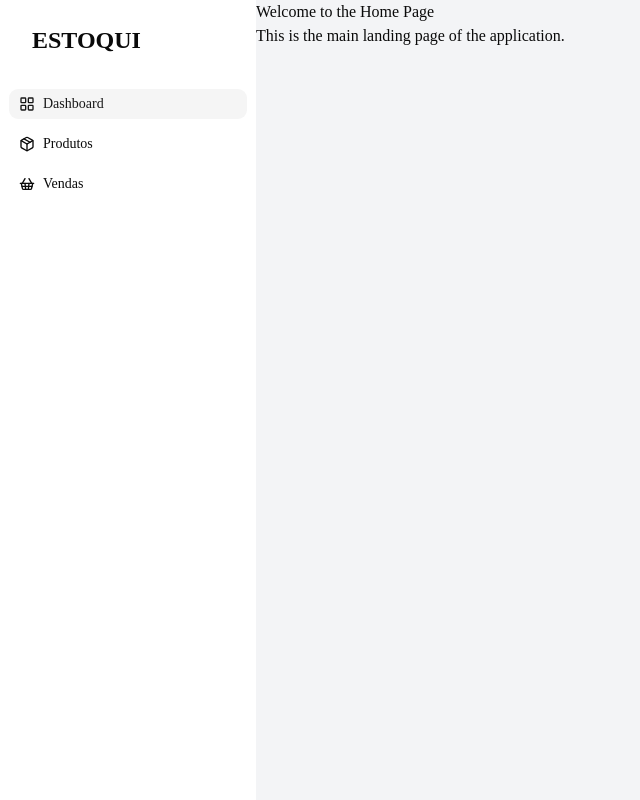
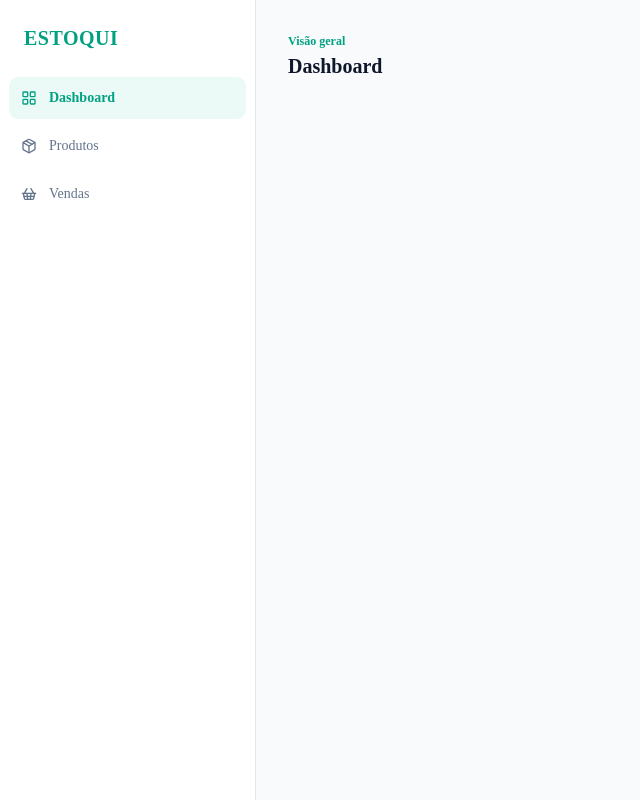
Before and after one commit to jessesiqueira-dev/Estoqui, a Next.js app: page / in a window 1280 px wide. Shown: the whole page, without its empty margins (0-640 px from the left). Built offline with nearby package versions, Linux system fonts and the light colour scheme.

Commit message:
style(ui): refresh Estoqui visual identity

```diff
--- a/app/_components/sidebar-button.tsx
+++ b/app/_components/sidebar-button.tsx
@@ -13,14 +13,18 @@ interface SidebarButtonProps {
 
 const SidebarButton = ({ href, children }: SidebarButtonProps) => {
   const pathname = usePathname();
+  const isActive =
+    pathname === href || (href !== "/" && pathname.startsWith(`${href}/`));
 
   return (
     <Button
-      variant={pathname === href ? "secondary" : "ghost"}
-      className="justify-start gap-2"
+      variant={isActive ? "secondary" : "ghost"}
+      className={`h-11 w-full justify-start gap-3 px-3 ${isActive ? "font-semibold" : "text-muted-foreground"}`}
       asChild
     >
-      <Link href={href}>{children}</Link>
+      <Link href={href} aria-current={isActive ? "page" : undefined}>
+        {children}
+      </Link>
     </Button>
   );
 };
--- a/app/_components/sidebar.tsx
+++ b/app/_components/sidebar.tsx
@@ -8,12 +8,12 @@ import SidebarButton from "./sidebar-button";
 
 const Sidebar = () => {
   return (
-    <div className="w-64 bg-white">
-      <div className="px-8 py-6">
-        <h1 className="text-2xl font-bold">ESTOQUI</h1>
+    <div className="min-h-screen w-64 shrink-0 border-r border-sidebar-border bg-sidebar text-sidebar-foreground">
+      <div className="px-6 py-6">
+        <h1 className="text-xl font-bold tracking-wide text-primary">ESTOQUI</h1>
       </div>
 
-      <nav className="flex flex-col gap-2 p-2">
+      <nav className="flex flex-col gap-1 px-2">
         <SidebarButton href="/">
           <LayoutGridIcon size={20} />
           Dashboard
--- a/app/_components/ui/data-table.tsx
+++ b/app/_components/ui/data-table.tsx
@@ -29,9 +29,9 @@ export function DataTable<TData extends RowData>({
   });
 
   return (
-    <div className="rounded-md border">
+    <div className="overflow-hidden rounded-lg border border-border bg-card">
       <Table>
-        <TableHeader>
+        <TableHeader className="bg-muted">
           {table.getHeaderGroups().map((headerGroup) => (
             <TableRow key={headerGroup.id}>
               {headerGroup.headers.map((header) => (
--- a/app/globals.css
+++ b/app/globals.css
@@ -9,7 +9,7 @@ body {
   @apply h-full;
 }
 body {
-  @apply bg-gray-100;
+  @apply bg-background;
 }
 
 @theme inline {
@@ -97,41 +97,41 @@ body {
 
 :root {
 
-  --background: oklch(1 0 0);
+  --background: #f8fafc;
 
-  --foreground: oklch(0.145 0 0);
+  --foreground: #0f172a;
 
   --card: oklch(1 0 0);
 
-  --card-foreground: oklch(0.145 0 0);
+  --card-foreground: #0f172a;
 
   --popover: oklch(1 0 0);
 
-  --popover-foreground: oklch(0.145 0 0);
+  --popover-foreground: #0f172a;
 
-  --primary: oklch(0.205 0 0);
+  --primary: #00a180;
 
-  --primary-foreground: oklch(0.985 0 0);
+  --primary-foreground: #ffffff;
 
-  --secondary: oklch(0.97 0 0);
+  --secondary: #ebfaf7;
 
-  --secondary-foreground: oklch(0.205 0 0);
+  --secondary-foreground: #00a180;
 
-  --muted: oklch(0.97 0 0);
+  --muted: #f1f5f9;
 
-  --muted-foreground: oklch(0.556 0 0);
+  --muted-foreground: #64748b;
 
-  --accent: oklch(0.97 0 0);
+  --accent: #ebfaf7;
 
-  --accent-foreground: oklch(0.205 0 0);
+  --accent-foreground: #00a180;
 
   --destructive: oklch(0.577 0.245 27.325);
 
-  --border: oklch(0.922 0 0);
+  --border: #e2e8f0;
 
-  --input: oklch(0.922 0 0);
+  --input: #e2e8f0;
 
-  --ring: oklch(0.708 0 0);
+  --ring: #00a180;
 
   --chart-1: oklch(0.87 0 0);
 
@@ -145,21 +145,21 @@ body {
 
   --radius: 0.625rem;
 
-  --sidebar: oklch(0.985 0 0);
+  --sidebar: #ffffff;
 
-  --sidebar-foreground: oklch(0.145 0 0);
+  --sidebar-foreground: #1e293b;
 
-  --sidebar-primary: oklch(0.205 0 0);
+  --sidebar-primary: #00a180;
 
-  --sidebar-primary-foreground: oklch(0.985 0 0);
+  --sidebar-primary-foreground: #ffffff;
 
-  --sidebar-accent: oklch(0.97 0 0);
+  --sidebar-accent: #ebfaf7;
 
-  --sidebar-accent-foreground: oklch(0.205 0 0);
+  --sidebar-accent-foreground: #00a180;
 
-  --sidebar-border: oklch(0.922 0 0);
+  --sidebar-border: #e2e8f0;
 
-  --sidebar-ring: oklch(0.708 0 0);
+  --sidebar-ring: #00a180;
 }
 
 .dark {
@@ -176,21 +176,21 @@ body {
 
   --popover-foreground: oklch(0.985 0 0);
 
-  --primary: oklch(0.922 0 0);
+  --primary: oklch(0.72 0.075 205);
 
-  --primary-foreground: oklch(0.205 0 0);
+  --primary-foreground: oklch(0.18 0.02 220);
 
-  --secondary: oklch(0.269 0 0);
+  --secondary: oklch(0.29 0.025 220);
 
-  --secondary-foreground: oklch(0.985 0 0);
+  --secondary-foreground: oklch(0.92 0.015 215);
 
-  --muted: oklch(0.269 0 0);
+  --muted: oklch(0.29 0.02 220);
 
-  --muted-foreground: oklch(0.708 0 0);
+  --muted-foreground: oklch(0.72 0.02 220);
 
-  --accent: oklch(0.269 0 0);
+  --accent: oklch(0.31 0.03 210);
 
-  --accent-foreground: oklch(0.985 0 0);
+  --accent-foreground: oklch(0.94 0.015 215);
 
   --destructive: oklch(0.704 0.191 22.216);
 
@@ -198,7 +198,7 @@ body {
 
   --input: oklch(1 0 0 / 15%);
 
-  --ring: oklch(0.556 0 0);
+  --ring: oklch(0.64 0.065 205);
 
   --chart-1: oklch(0.87 0 0);
 
@@ -210,21 +210,21 @@ body {
 
   --chart-5: oklch(0.269 0 0);
 
-  --sidebar: oklch(0.205 0 0);
+  --sidebar: oklch(0.21 0.02 220);
 
   --sidebar-foreground: oklch(0.985 0 0);
 
-  --sidebar-primary: oklch(0.488 0.243 264.376);
+  --sidebar-primary: oklch(0.72 0.075 205);
 
   --sidebar-primary-foreground: oklch(0.985 0 0);
 
-  --sidebar-accent: oklch(0.269 0 0);
+  --sidebar-accent: oklch(0.31 0.03 210);
 
-  --sidebar-accent-foreground: oklch(0.985 0 0);
+  --sidebar-accent-foreground: oklch(0.94 0.015 215);
 
   --sidebar-border: oklch(1 0 0 / 10%);
 
-  --sidebar-ring: oklch(0.556 0 0);
+  --sidebar-ring: oklch(0.64 0.065 205);
 }
 
 @layer base {
--- a/app/layout.tsx
+++ b/app/layout.tsx
@@ -3,8 +3,8 @@ import "./globals.css";
 import Sidebar from "./_components/sidebar";
 
 export const metadata: Metadata = {
-  title: "Create Next App",
-  description: "Generated by create next app",
+  title: "Estoqui",
+  description: "Gestão simples de produtos e estoque.",
 };
 
 export default function RootLayout({
@@ -13,7 +13,7 @@ export default function RootLayout({
   children: React.ReactNode;
 }>) {
   return (
-    <html lang="en">
+    <html lang="pt-BR">
       <body className="antialiased">
         <div className="flex h-full">
           <Sidebar />
--- a/app/page.tsx
+++ b/app/page.tsx
@@ -1,9 +1,11 @@
 const HomePage = () => {
   return (
-    <div>
-      <h1>Welcome to the Home Page</h1>
-      <p>This is the main landing page of the application.</p>
-    </div>
+    <main className="min-h-screen min-w-0 flex-1 bg-background px-8 py-7">
+      <div className="space-y-1">
+        <span className="text-xs font-semibold text-primary">Visão geral</span>
+        <h1 className="text-xl font-semibold">Dashboard</h1>
+      </div>
+    </main>
   );
 };
 export default HomePage;
--- a/app/produtos/_components/table-columns.tsx
+++ b/app/produtos/_components/table-columns.tsx
@@ -30,19 +30,23 @@ export const productTableColumns = columnHelper.columns([
     header: "Status",
     cell: ({ row }) => {
       const inStock = row.original.stock > 0;
-      const label = inStock ? "Em estoque" : "Fora de estoque";
+      const label = inStock ? "Em estoque" : "Esgotado";
 
       return (
         <Badge
-          variant={inStock ? "default" : "outline"}
-          className="gap-1.5"
+          variant={inStock ? "secondary" : "outline"}
+          className={
+            inStock
+              ? "gap-1.5 border-transparent"
+              : "gap-1.5 border-transparent bg-muted text-muted-foreground"
+          }
         >
           <CircleIcon
             size={14}
             className={
               inStock
-                ? "fill-primary-foreground"
-                : "fill-destructive-foreground"
+                ? "fill-primary text-primary"
+                : "fill-muted-foreground text-muted-foreground"
             }
           />
           {label}
--- a/app/vendas/page.tsx
+++ b/app/vendas/page.tsx
@@ -1,3 +1,10 @@
 export default function VendasPage() {
-  return <h1 className="text-2xl font-bold">Vendas</h1>;
+  return (
+    <main className="min-h-screen min-w-0 flex-1 bg-background px-8 py-7">
+      <div className="space-y-1">
+        <span className="text-xs font-semibold text-primary">Vendas</span>
+        <h1 className="text-xl font-semibold">Gestão de vendas</h1>
+      </div>
+    </main>
+  );
 }
```
